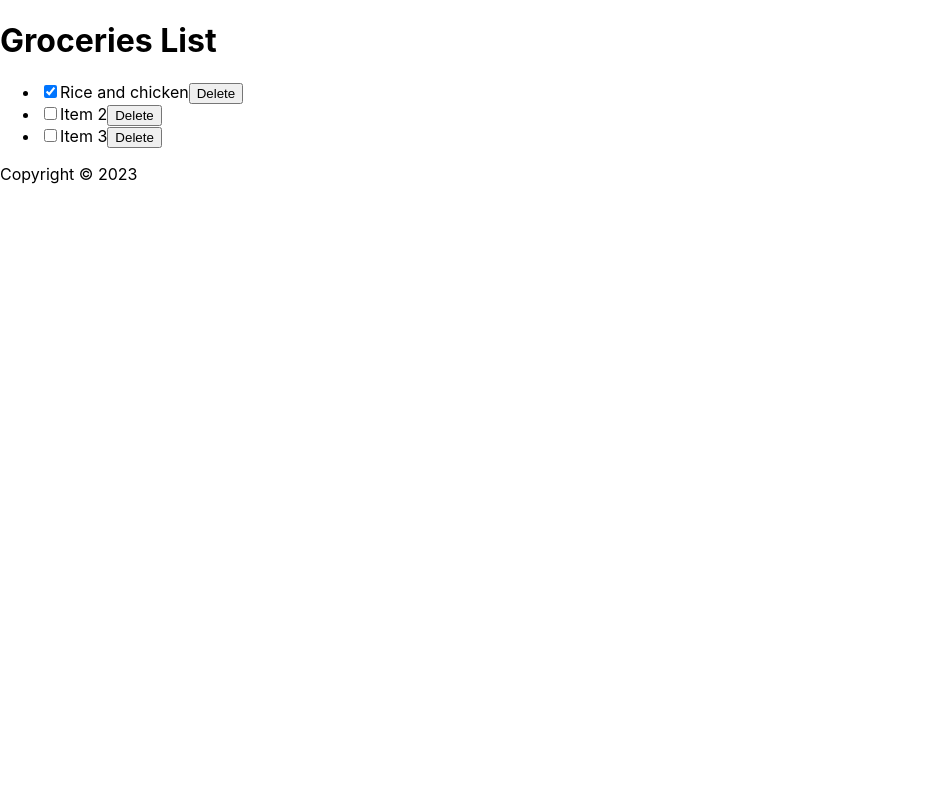
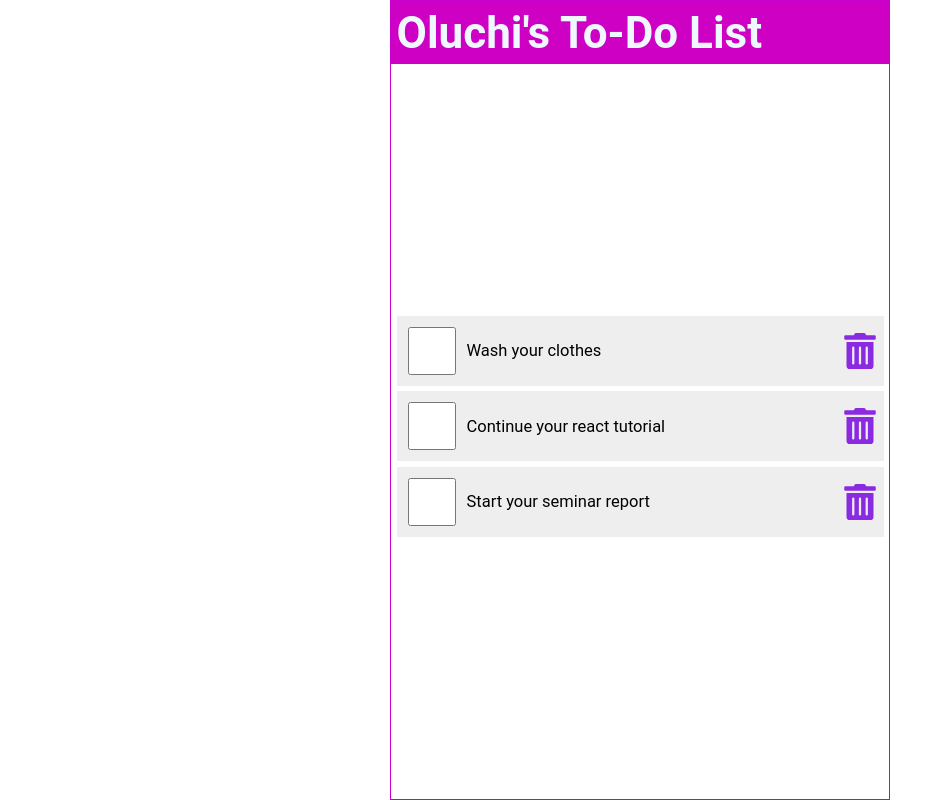
Before and after one commit to Luchieart/react_context, a React (Create React App) app: page / in a window 1280 px wide. Shown: the whole page, without its empty margins (0-952 px from the left). Built offline with nearby package versions, Linux system fonts and the light colour scheme.

Commit message:
initial commit

```diff
--- a/package.json
+++ b/package.json
@@ -34,5 +34,8 @@
       "last 1 firefox version",
       "last 1 safari version"
     ]
+  },
+  "devDependencies": {
+    "react-icons": "^4.11.0"
   }
 }
--- a/src/App.js
+++ b/src/App.js
@@ -1,13 +1,13 @@
 import Header from './Header';
 import Content from './Content';
-import Footer from './Footer';
+
 
 function App() {
   return (
     <div className="App">
     <Header/>
     <Content/>
-    <Footer/>
+
     </div>
   );
 }
--- a/src/Content.js
+++ b/src/Content.js
@@ -1,42 +1,65 @@
 import React from 'react';
 import { useState } from 'react';
-
+import {FaTrashAlt} from 'react-icons/fa'
 const Content = () => {
     const[items,setItems]=useState([
         {
-            id:2,
-            checked:true,
-            item:'Rice and chicken'
+            id:1,
+            checked:false,
+            item:'Wash your clothes'
         },
         {
             id:3,
             checked:false,
-            item:'Item 2'
+            item:'Continue your react tutorial'
         },
         {
             id:4,
             checked:false,
-            item:'Item 3'
+            item:'Start your seminar report'
         }
     ]);
 
+   const handleCheck=(id)=>{
+   const listItems=items.map((item)=> item.id===id?{...item,checked:!item.checked}:item);
+   setItems(listItems);
+  localStorage.setItem('shoppinglist',JSON.stringify(listItems));
+   }
+   const handleDelete=(id)=>{
+  const listItems=items.filter((item)=>item.id !==id);
+  setItems(listItems);
+  localStorage.setItem('shoppinglist',JSON.stringify(listItems));
 
+   }
 
   return (
 
   <main>
+    {items.length?(
           <ul>
           {items.map((item)=>(
               <li className='item' key={item.id}>
       <input
       type='checkbox'
+      onChange={()=>handleCheck(item.id)}
       checked={item.checked}
       />
-<label>{item.item}</label>
-<button>Delete</button>
+      <label
+      style={(item.checked)?{textDecoration:'line-through'}:null}
+      onDoubleClick={()=>handleCheck(item.id)}
+      >{item.item}</label>
+      <FaTrashAlt role='button'
+      tabIndex='0'
+      onClick={()=>handleDelete(item.id)}
+      />
               </li>
           ))}
       </ul>
+
+    ):(
+    <p style={{marginTop:'2rem'}}>You have no task Oluchi!</p>
+    )
+    }
 
   </main>
 
--- a/src/Header.js
+++ b/src/Header.js
@@ -2,7 +2,7 @@ const Header = () => {
 
     return (
       <header >
-<h1>Groceries List</h1>
+<h1>Oluchi's To-Do List</h1>
       </header>
     )
   }
--- a/src/index.css
+++ b/src/index.css
@@ -1,13 +1,118 @@
+* {
+  margin: 0;
+  padding: 0;
+  box-sizing: border-box;
+}
+
+html {
+  font-size: 22px;
+}
+
 body {
-  margin: 0;
-  font-family: -apple-system, BlinkMacSystemFont, 'Segoe UI', 'Roboto', 'Oxygen',
+  min-height: 100vh;
+  font-family: 'Roboto', 'Oxygen',
     'Ubuntu', 'Cantarell', 'Fira Sans', 'Droid Sans', 'Helvetica Neue',
     sans-serif;
   -webkit-font-smoothing: antialiased;
   -moz-osx-font-smoothing: grayscale;
 }
 
-code {
-  font-family: source-code-pro, Menlo, Monaco, Consolas, 'Courier New',
-    monospace;
+.App {
+  display: flex;
+  flex-direction: column;
+  justify-content: center;
+  align-items: center;
+  height: 100vh;
+  width: 100%;
+  max-width: 500px;
+  border: 1px solid rgb(198, 0, 205);
+  margin: auto;
 }
+
+header {
+  width: 100%;
+  padding:  0.25em;
+  background-color: rgb(205, 0, 195);
+  color: aliceblue;
+  display: flex;
+  justify-content: space-between;
+  align-items: center;
+}
+
+main {
+  width: 100%;
+  display: flex;
+  flex-direction: column;
+  flex-grow: 1;
+  justify-content: center;
+  align-items: center;
+  overflow-y: auto;
+}
+
+footer {
+  width: 100%;
+  padding: 0.25em;
+  background-color: mediumblue;
+  color: aliceblue;
+  display: grid;
+  place-content: center;
+}
+
+ul {
+  width: 100%;
+  list-style: none;
+  padding: 0 0.25rem 0.25rem;
+}
+
+ul li::before {
+  content: "\200B";
+}
+
+.item {
+  display: flex;
+  justify-content: flex-start;
+  align-items: center;
+  padding: 0.5rem 0 0.5rem 0.5rem;
+  margin: 0.25rem 0;
+  background-color: #eee;
+}
+
+.item:first-child {
+  margin: 0;
+}
+
+.item input[type="checkbox"] {
+  text-align: center;
+  width: 2.5rem;
+  width: 48px;
+  min-width: 48px;
+  height: 2.5rem;
+  height: 48px;
+  min-height: 48px;
+  cursor: pointer;
+  margin-right: 0.5rem;
+}
+
+.item input[type="checkbox"]:focus + label {
+  text-decoration: underline;
+}
+
+.item > label {
+  font-size: 0.75rem;
+  flex-grow: 1;
+}
+
+.item svg {
+  width: 48px;
+  min-width: 48px;
+  height: 36px;
+  font-size: 1rem;
+  color: blueviolet;
+  cursor: pointer;
+}
+
+.item svg:focus,
+.item svg:hover {
+  color: rgb(255, 0, 149);
+  outline: none;
+}
```
Also changed, not shown: 1 other file (tests, documents, lock files or other folders). Lines whose indentation alone changed are shown as unchanged.
